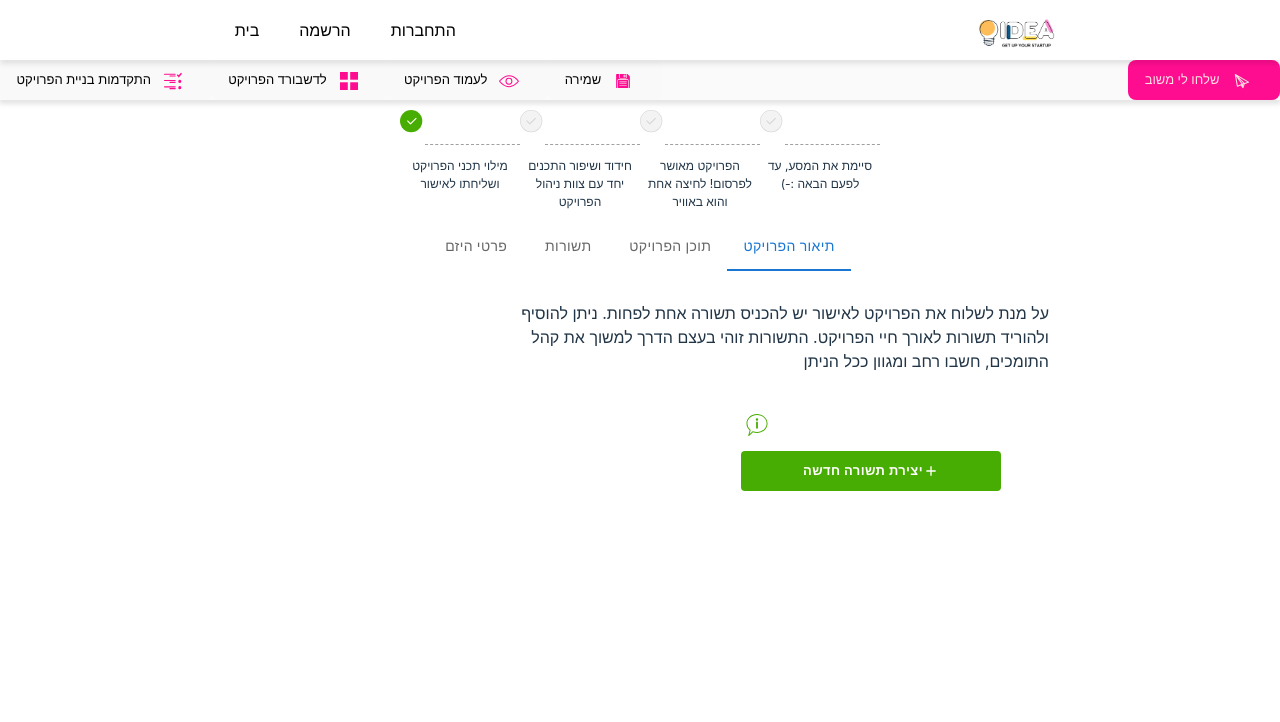
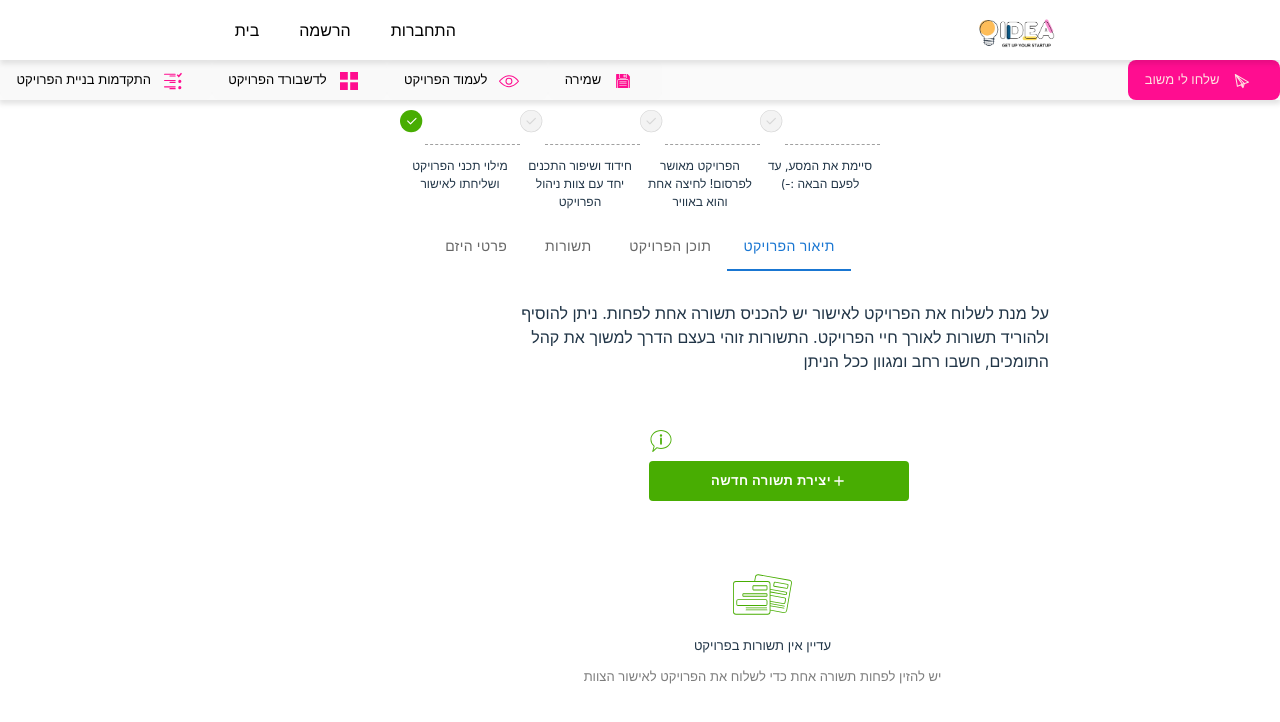
Before and after one commit to danieltovbin/IDEA, a React (Vite) app in the folder client/: page /Submissions in a window 1280 px wide. Shown: the top 722 px of the page. Built offline with nearby package versions, Linux system fonts and the light colour scheme.

Commit message:
StillNoOffers component

```diff
--- /dev/null
+++ b/client/src/components/edit/Submissions/StillNoOffers.tsx
@@ -0,0 +1,28 @@
+import './scss/stillNoOffers.scss'
+
+const StillNoOffers = () => {
+    return (
+        <div className="stillNoOffers">
+            <div style={{textAlign:"center"}}>
+          <svg
+            focusable="false"
+            viewBox="0 0 72 56"
+            aria-hidden="true"
+            style={{ width: '69px', height: '47px', fill: 'rgb(72, 173, 2)',marginLeft: "30%" }}
+          >
+             <path d="M39.88,33.62H6.83a2,2,0,0,0-2,2v4a2,2,0,0,0,2,2H39.88a2,2,0,0,0,2-2v-4A2,2,0,0,0,39.88,33.62Zm1,6a1,1,0,0,1-1,1H6.83a1,1,0,0,1-1-1v-4a1,1,0,0,1,1-1H39.88a1,1,0,0,1,1,1Z"></path>
+        <path d="M40.18,26.62H13.77c-1,0-1.7.49-1.7,1.14v1.71c0,.65.73,1.15,1.7,1.15H40.18c1,0,1.7-.5,1.7-1.15V27.76c0-.65-.73-1.14-1.7-1.14m0,3H13.77a1.7,1.7,0,0,1-.69-.15h0V27.82a1,1,0,0,1,.71-.2H40.18a1.7,1.7,0,0,1,.7.14v1.65a1,1,0,0,1-.71.21"></path>
+        <path d="M40.68,17.12H25.27c-.67,0-1.2.69-1.2,1.57v2.85c0,.89.53,1.58,1.2,1.58H40.68c.67,0,1.2-.69,1.2-1.58V18.69C41.88,17.81,41.35,17.12,40.68,17.12Zm.2,4.42a.74.74,0,0,1-.2.58H25.28a.7.7,0,0,1-.21-.58V18.69a.69.69,0,0,1,.21-.57H40.67a.7.7,0,0,1,.21.58Z"></path>
+        <path d="M41.38,45.9h-25a.5.5,0,0,0-.5.5.5.5,0,0,0,.5.5h25a.51.51,0,0,0,.5-.5.5.5,0,0,0-.5-.5"></path>
+        <path d="M41.38,43.4h-25a.5.5,0,0,0-.5.5.5.5,0,0,0,.5.5h25a.51.51.51.51,0,0,0,.5-.5.5.5,0,0,0-.5-.5"></path>
+        <path d="M70.45,12a3.49,3.49,0,0,0-2.26-1.43L31.18,4a3.49,3.49,0,0,0-2.62.58,3.54,3.54,0,0,0-1.44,2.26L26.22,12H4.42a3.5,3.5,0,0,0-3.5,3.5v33A3.5,3.5,0,0,0,4.42,52H42a3.5,3.5,0,0,0,3.5-3.5V47.2L61.24,50a3.23,3.23,0,0,0,.61.06,3.5,3.5,0,0,0,3.44-2.9L71,14.62A3.53,3.53,0,0,0,70.45,12ZM44.5,48.51A2.5,2.5,0,0,1,42,51H4.42a2.5,2.5,0,0,1-2.5-2.5v-33A2.5,2.5,0,0,1,4.42,13H42a2.5,2.5,0,0,1,2.5,2.5ZM70,14.45,64.31,47a2.5,2.5,0,0,1-2.9,2L45.5,46.18V42l16,2.82h.08a.5.5,0,0,0,.09-1L45.5,41V39.46L62,42.36H62a.5.5,0,0,0,.08-1L45.5,38.45V36.64L61,39.36a1.34,1.34,0,0,0,.35,0A2,2,0,0,0,62.45,39a1.94,1.94,0,0,0,.82-1.29L64,33.8a2,2,0,0,0-1.62-2.31l-16.85-3V25.47l17.66,3.11a2.59,2.59,0,0,0,.47.05c.74,0,1.31-.34,1.4-.88l.3-1.68c.12-.65-.52-1.26-1.47-1.42L45.5,21.41V15.5A3.5,3.5,0,0,0,42,12H27.24l.87-4.95A2.51,2.51,0,0,1,31,5l37,6.53a2.5,2.5,0,0,1,2,2.9ZM45.52,35.63v-6.1l16.65,2.94A1,1,0,0,1,63,33.63l-.69,3.94a1,1,0,0,1-.41.64,1,1,0,0,1-.75.17Zm0-13.2,18.15,3.2a1.49,1.49,0,0,1,.67.26l-.28,1.63a1,1,0,0,1-.73.08L45.57,24.47Z"></path>
+        <path d="M66,15.38,50.83,12.7a1.11,1.11,0,0,0-1,.37,2,2,0,0,0-.46,1l-.49,2.81a1.41,1.41,0,0,0,.9,1.76L65,21.28l.17,0A1.47,1.47,0,0,0,66.41,20l.5-2.82A1.4,1.4,0,0,0,66,15.38M65.92,17l-.49,2.81a.74.74,0,0,1-.3.53L50,17.63a.67.67,0,0,1-.11-.6l.5-2.82a.7.7,0,0,1,.3-.52l15.16,2.67a.71.71,0,0,1,.1.6"></path>
+          </svg>
+          </div>
+          <p style={{fontSize: "13px",marginTop: "13px",lineHeight: 1.38}}>עדיין אין תשורות בפרויקט</p>
+          <p style={{color: "#7d7d7d",fontSize: "13px",marginTop: "1px",lineHeight: 1.38}}>יש להזין לפחות תשורה אחת כדי לשלוח את הפרויקט לאישור הצוות</p>
+        </div>
+      );
+}
+
+export default StillNoOffers
--- /dev/null
+++ b/client/src/components/edit/Submissions/scss/stillNoOffers.scss
@@ -0,0 +1,7 @@
+.stillNoOffers{
+    width: 100%;
+    margin-top: 70px;
+    text-align: center;
+    margin-bottom: 70px;
+
+}
--- a/client/src/pages/edit/Submissions.tsx
+++ b/client/src/pages/edit/Submissions.tsx
@@ -1,44 +1,34 @@
+import { Button, SvgIcon } from '@mui/material'
+import LabelAndNote from '../../components/labelNoteProps/LabelAndNote'
 import EditLayout from '../../layouts/EditLayout'
 import './scss/submissions.scss'
-import { Button, Container, SvgIcon } from '@mui/material'
+import StillNoOffers from '../../components/edit/Submissions/StillNoOffers'
 
 const Submissions = () => {
   return (
     <EditLayout>
-      <div className='submissions'>
+      <div className='submissions' >
+        <div style={{ maxWidth: "580px" }}>
           <p>על מנת לשלוח את הפרויקט לאישור יש להכניס תשורה אחת לפחות. ניתן להוסיף ולהוריד תשורות לאורך חיי הפרויקט. התשורות זוהי בעצם הדרך למשוך את קהל התומכים, חשבו רחב ומגוון ככל הניתן</p>
-      <Container className='newSubmission'>
-      <Container>
-        <Container>
-          <SvgIcon
-            className="MuiSvgIcon-root"
-            focusable={false}
-            viewBox="0 0 24 24"
-            aria-hidden="true"
-            style={{  height: '24px', fill: 'rgb(72, 173, 2)',justifyContent: "flex-end",
-            width: "260px",minWidth: "440px" }}
-          >
-            <path d="M12,5.24a1.22,1.22,0,1,0,1.21,1.22A1.22,1.22,0,0,0,12,5.24Z"></path>
-            <path d="M12,8.48a.91.91,0,0,0-.91.91v5.46a.91.91,0,1,0,1.82,0V9.39A.91.91,0,0,0,12,8.48Z"></path>
-            <path d="M12,19a10.61,10.61,0,0,1-3.94-.75a.42.42,0,0,0-.45.09l-3,2.74,1-3.84a.52.52,0,0,0-.16-.54,8,8,0,0,1-3.07-6.2C2.37,5.81,6.69,2,12,2s9.62,3.81,9.62,8.5S17.31,19,12,19ZM12,1C6.19,1,1.46,5.26,1.46,10.5a9.08,9.08,0,0,0,3.18,6.79L3.31,22.36a.52.52,0,0,0,.19.56.46.46,0,0,0,.25.08A.46.46,0,0,0,4,22.89l4-3.6A11.55,11.55,0,0,0,12,20c5.81,0,10.54-4.26,10.54-9.5S17.81,1,12,1Z"></path>
-          </SvgIcon>
-        </Container>
-      </Container>
-      <Container>
+          <div className='newSubmission'>
+            <LabelAndNote textLabel={''} labelHtmlFor={''} includeSpan={false} iconToolTip={`אחת הסיבות העיקריות בגללן אנשים יתמכו בפרויקט שלך היא התשורות, ככל שהתשורות יהיו שוות ומגניבות יותר, כך יש פוטנציאל להגדיל את כמות התומכים בפרויקט.
+רוב התשורות כנראה הולכות להיות קשורות בתוצר הסופי (ספר, אלבום מוזיקה, מוצר) אך תמיד כדאי לחשוב גם מחוץ לקופסא. יצירתיות ומקוריות בתשורות - שילובים מעניינים, דברים משעשעים וכמובן שמגלמים הטבה כספית, חשוב להבין שאנשים לא תומכים כדי "לעזור" לך ולכן חשוב לתת הטבה כלשהי ולשקף אותה בתאור התשורה - בזכות התומכים הפרויקט יצא לאור ועל זה שהם מאמינים בך ובזכותם זה הולך לקרות מגיעה להם הטבה שווה`} showTooltip={true} />
             <Button
               tabIndex={0}
               type="button"
-          style={{justifyContent: "center",marginTop: "8px",height: "40px",backgroundColor: "rgb(72, 173, 2)",color: "rgb(255, 255, 255)",
+              style={{
+                justifyContent: "center", marginTop: "8px", height: "40px", backgroundColor: "rgb(72, 173, 2)", color: "rgb(255, 255, 255)",
                 fontSize: "13px",
-          fontWeight: "bold",width: "260px"}}
+                fontWeight: "bold", width: "260px"
+              }}
             >
-          <span style={{display: "flex",alignItems: "center"}}>
+              <span style={{ display: "flex", alignItems: "center" }}>
                 <SvgIcon
                   className="MuiSvgIcon-root jss682"
                   focusable={false}
                   viewBox="0 0 24 24"
                   aria-hidden="true"
-              style={{ width: '16px', height: '16px', fill: 'rgb(255, 255, 255)'}}
+                  style={{ width: '16px', height: '16px', fill: 'rgb(255, 255, 255)' }}
                 >
                   <path d="M19 13h-6v6h-2v-6H5v-2h6V5h2v6h6v2z"></path>
                 </SvgIcon>
@@ -46,8 +36,9 @@ const Submissions = () => {
               </span>
               <span></span>
             </Button>
-      </Container>
-    </Container>
+          </div>
+        </div>
+        <StillNoOffers />
       </div>
     </EditLayout>
   )
--- a/client/src/pages/edit/scss/submissions.scss
+++ b/client/src/pages/edit/scss/submissions.scss
@@ -11,7 +11,9 @@
 
     .newSubmission{
         display: flex;
-        margin-top: 40px;
         flex-direction: column;
+        text-align: center;
+        align-items: baseline;
+        margin-right: 140px;
     }
 }
```
Lines whose indentation alone changed are shown as unchanged.
